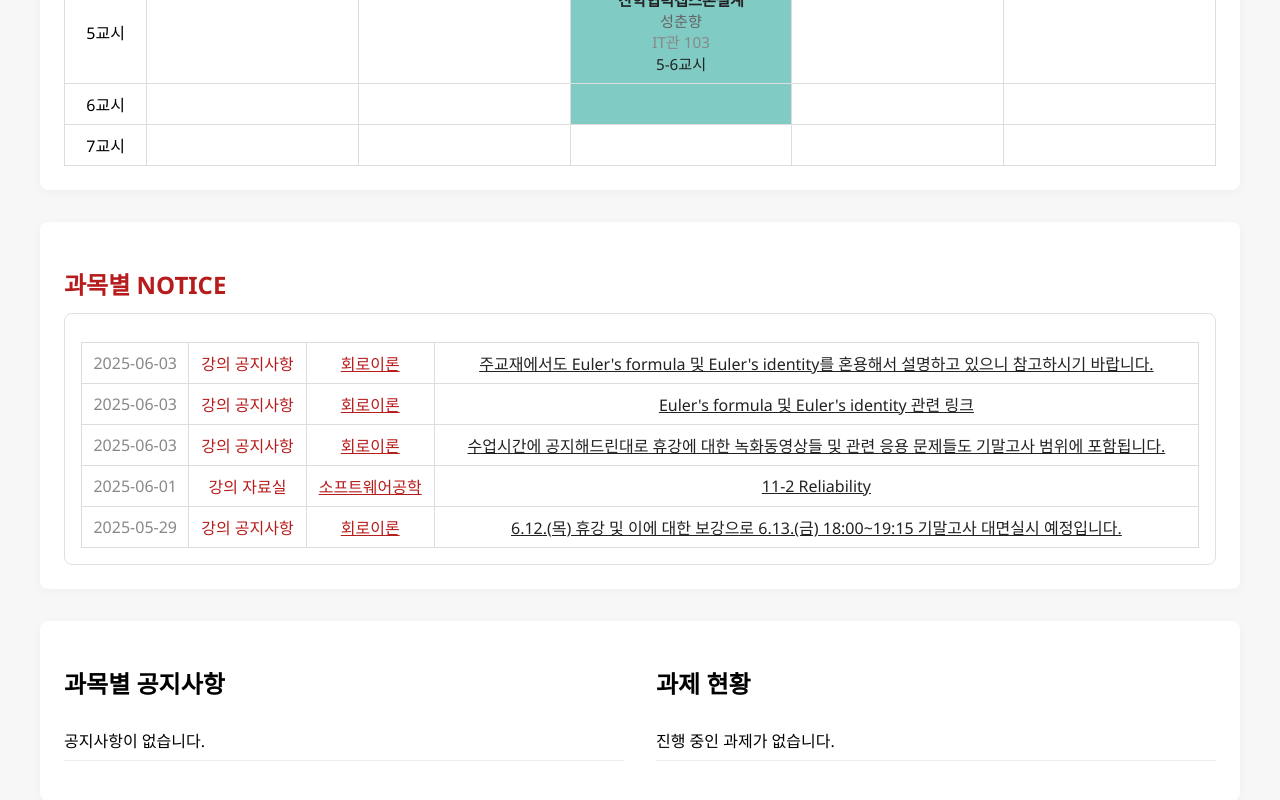
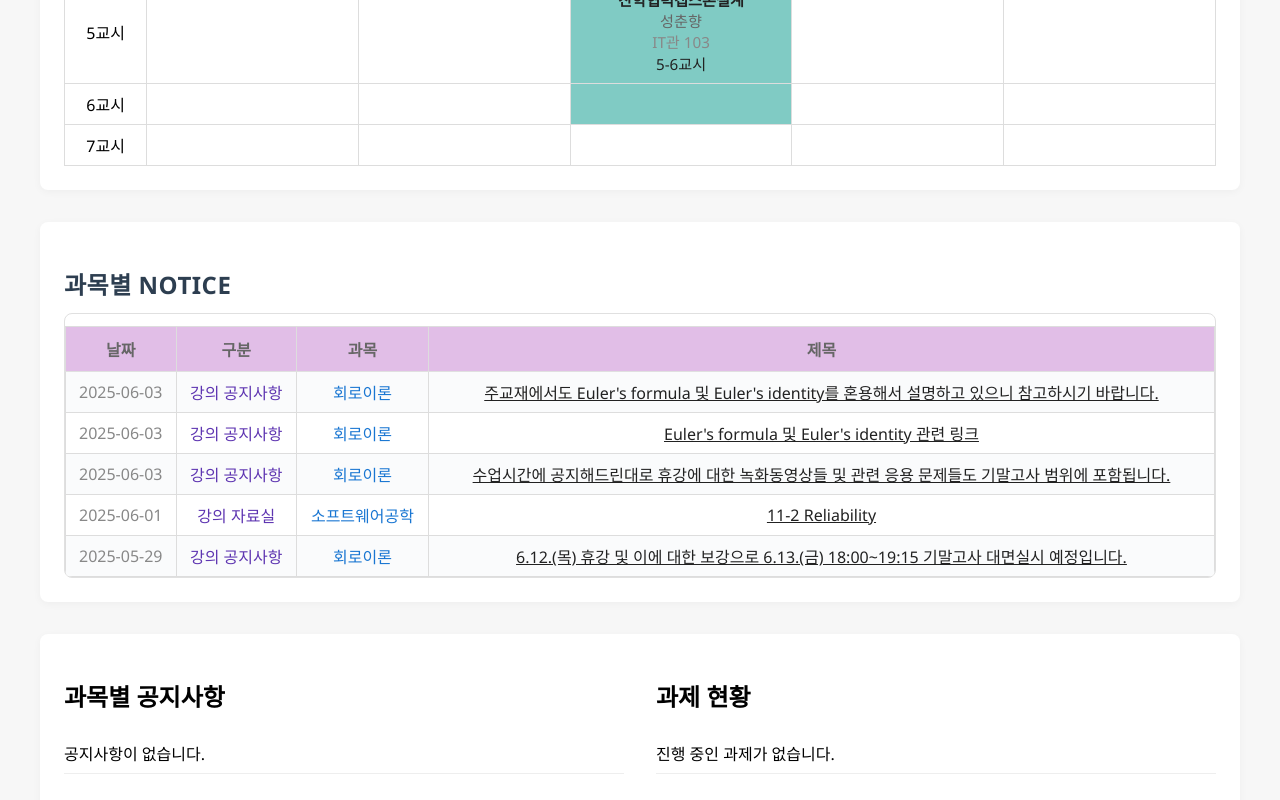
Before and after one commit to ripplelover/25-1-SoftwareEngineering, a React (Create React App) app in the folder client/: page / in a window 1280 px wide. Shown: the part 1547-2347 px from the top of the page. Built offline with nearby package versions, Linux system fonts and the light colour scheme.

Commit message:
공지사항 수정

```diff
--- a/client/src/App.jsx
+++ b/client/src/App.jsx
@@ -6,6 +6,7 @@ import Consulting from './pages/Consulting';
 import AdminService from './pages/AdminService';
 import Login from './pages/Login';
 import Register from './pages/Register';
+import NoticeDetail from './pages/NoticeDetail';
 
 function AppContent() {
   let initialUser = null;
@@ -26,6 +27,7 @@ function AppContent() {
       <Route path="/grades" element={<Grade />} />
       <Route path="/consulting" element={<Consulting />} />
       <Route path="/admin" element={<AdminService />} />
+      <Route path="/notice/:noticeId" element={<NoticeDetail />} />
       <Route path="*" element={<Dashboard user={user} setUser={setUser} />} />
     </Routes>
   );
--- a/client/src/pages/Dashboard.jsx
+++ b/client/src/pages/Dashboard.jsx
@@ -1,5 +1,6 @@
 import React, { useEffect, useState, useRef } from 'react';
 import './Dashboard.css';
+import { Link } from 'react-router-dom';
 
 export default function Dashboard({ user, setUser }) {
   const [courses, setCourses] = useState([]);
@@ -351,19 +352,25 @@ export default function Dashboard({ user, setUser }) {
               </table>
             </section>
             <section className="notice-list" style={{ marginTop: 32 }}>
-              <h2 style={{ color: '#b71c1c', fontWeight: 700, marginBottom: 12 }}>과목별 <span style={{ color: '#b71c1c' }}>NOTICE</span></h2>
-              <div style={{ background: '#fff', borderRadius: 8, padding: 16, border: '1px solid #e0e0e0' }}>
-                <table style={{ width: '100%', borderCollapse: 'collapse' }}>
+              <h2 style={{ color: '#2d3e50', fontWeight: 700, marginBottom: 12, fontSize: 24, letterSpacing: 0.5 }}>과목별 NOTICE</h2>
+              <div style={{ background: '#fff', borderRadius: 8, padding: 0, border: '1px solid #e0e0e0', overflow: 'hidden' }}>
+                <table style={{ width: '100%', borderCollapse: 'collapse', fontSize: 16 }}>
+                  <thead style={{ background: '#f5f5f7' }}>
+                    <tr>
+                      <th style={{ padding: '10px 8px', color: '#666', fontWeight: 600, borderBottom: '1px solid #e0e0e0' }}>날짜</th>
+                      <th style={{ padding: '10px 8px', color: '#666', fontWeight: 600, borderBottom: '1px solid #e0e0e0' }}>구분</th>
+                      <th style={{ padding: '10px 8px', color: '#666', fontWeight: 600, borderBottom: '1px solid #e0e0e0' }}>과목</th>
+                      <th style={{ padding: '10px 8px', color: '#666', fontWeight: 600, borderBottom: '1px solid #e0e0e0' }}>제목</th>
+                    </tr>
+                  </thead>
                   <tbody>
                     {dummyNotices.map((n, idx) => (
-                      <tr key={n.id} style={{ borderBottom: '1px solid #eee' }}>
+                      <tr key={n.id} style={{ borderBottom: '1px solid #f0f0f0', background: idx % 2 === 0 ? '#fafbfc' : '#fff' }}>
                         <td style={{ color: '#888', padding: '8px 8px', whiteSpace: 'nowrap' }}>{n.date}</td>
-                        <td style={{ color: '#b71c1c', fontWeight: 500, padding: '8px 8px', whiteSpace: 'nowrap' }}>{n.type}</td>
-                        <td style={{ color: '#b71c1c', fontWeight: 500, padding: '8px 8px', whiteSpace: 'nowrap' }}>
-                          <span style={{ cursor: 'pointer', textDecoration: 'underline' }} onClick={() => setNoticeModal({ open: true, course: n.course })}>{n.course}</span>
-                        </td>
+                        <td style={{ color: '#5e35b1', fontWeight: 500, padding: '8px 8px', whiteSpace: 'nowrap' }}>{n.type}</td>
+                        <td style={{ color: '#1976d2', fontWeight: 500, padding: '8px 8px', whiteSpace: 'nowrap' }}>{n.course}</td>
                         <td style={{ padding: '8px 8px' }}>
-                          <span style={{ cursor: 'pointer', color: '#222', textDecoration: 'underline' }} onClick={() => setNoticeDetail({ idx, notice: n })}>{n.title}</span>
+                          <Link to={`/notice/${n.id}`} style={{ color: '#222', textDecoration: 'underline', fontWeight: 500 }}>{n.title}</Link>
                         </td>
                       </tr>
                     ))}
--- /dev/null
+++ b/client/src/pages/NoticeDetail.jsx
@@ -0,0 +1,60 @@
+import React, { useEffect, useState } from 'react';
+import { useParams, useNavigate } from 'react-router-dom';
+import axios from 'axios';
+
+export default function NoticeDetail() {
+  const { noticeId } = useParams();
+  const navigate = useNavigate();
+  const [notice, setNotice] = useState(null);
+  const [prevNext, setPrevNext] = useState({ prev: null, next: null });
+  const [loading, setLoading] = useState(true);
+  const [error, setError] = useState('');
+
+  useEffect(() => {
+    async function fetchNotice() {
+      setLoading(true);
+      setError('');
+      try {
+        // 실제 API 경로에 맞게 수정 필요
+        const res = await axios.get(`http://localhost:5000/api/notices/${noticeId}`);
+        setNotice(res.data.notice);
+        setPrevNext({ prev: res.data.prev, next: res.data.next });
+      } catch (e) {
+        setError('공지사항을 불러오지 못했습니다.');
+      }
+      setLoading(false);
+    }
+    fetchNotice();
+  }, [noticeId]);
+
+  if (loading) return <div style={{ padding: 48, textAlign: 'center' }}>로딩 중...</div>;
+  if (error) return <div style={{ padding: 48, textAlign: 'center', color: '#b71c1c' }}>{error}</div>;
+  if (!notice) return null;
+
+  return (
+    <div style={{ maxWidth: 800, margin: '40px auto', background: '#fff', borderRadius: 12, boxShadow: '0 2px 16px rgba(0,0,0,0.07)', padding: '40px 36px', fontFamily: 'inherit' }}>
+      <div style={{ borderBottom: '2px solid #e0e0e0', marginBottom: 24, paddingBottom: 12 }}>
+        <h1 style={{ fontSize: 26, fontWeight: 700, color: '#2d3e50', margin: 0 }}>{notice.title}</h1>
+        <div style={{ color: '#888', fontSize: 15, marginTop: 8 }}>
+          <span>작성자: <b>{notice.author || '교수자'}</b></span>
+          <span style={{ marginLeft: 18 }}>등록일: {notice.date ? new Date(notice.date).toLocaleDateString() : '-'}</span>
+          <span style={{ marginLeft: 18 }}>조회수: {notice.views ?? '-'}</span>
+        </div>
+      </div>
+      <div style={{ minHeight: 120, fontSize: 17, color: '#222', lineHeight: 1.7, marginBottom: 32, whiteSpace: 'pre-line' }}>
+        {notice.content}
+      </div>
+      <div style={{ borderTop: '1px solid #eee', padding: '16px 0', fontSize: 15, color: '#444', display: 'flex', justifyContent: 'space-between', gap: 16 }}>
+        <div style={{ flex: 1 }}>
+          <b>이전 글</b> : {prevNext.prev ? <a href={`/notice/${prevNext.prev._id}`} style={{ color: '#1976d2', textDecoration: 'underline' }}>{prevNext.prev.title}</a> : '이전글이 없습니다.'}
+        </div>
+        <div style={{ flex: 1, textAlign: 'right' }}>
+          <b>다음 글</b> : {prevNext.next ? <a href={`/notice/${prevNext.next._id}`} style={{ color: '#1976d2', textDecoration: 'underline' }}>{prevNext.next.title}</a> : '다음글이 없습니다.'}
+        </div>
+      </div>
+      <div style={{ textAlign: 'center', marginTop: 32 }}>
+        <button onClick={() => navigate(-1)} style={{ background: '#ececec', color: '#333', border: 'none', borderRadius: 4, padding: '10px 36px', fontWeight: 500, fontSize: 16, cursor: 'pointer' }}>목록</button>
+      </div>
+    </div>
+  );
+}
```
